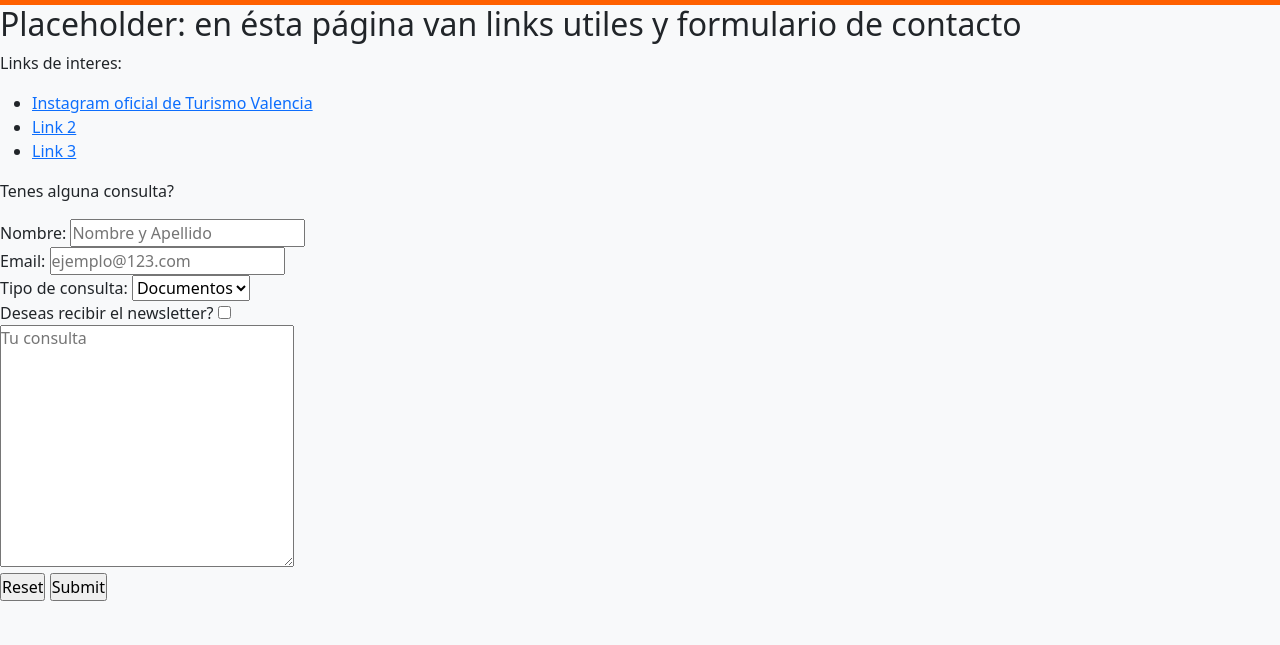
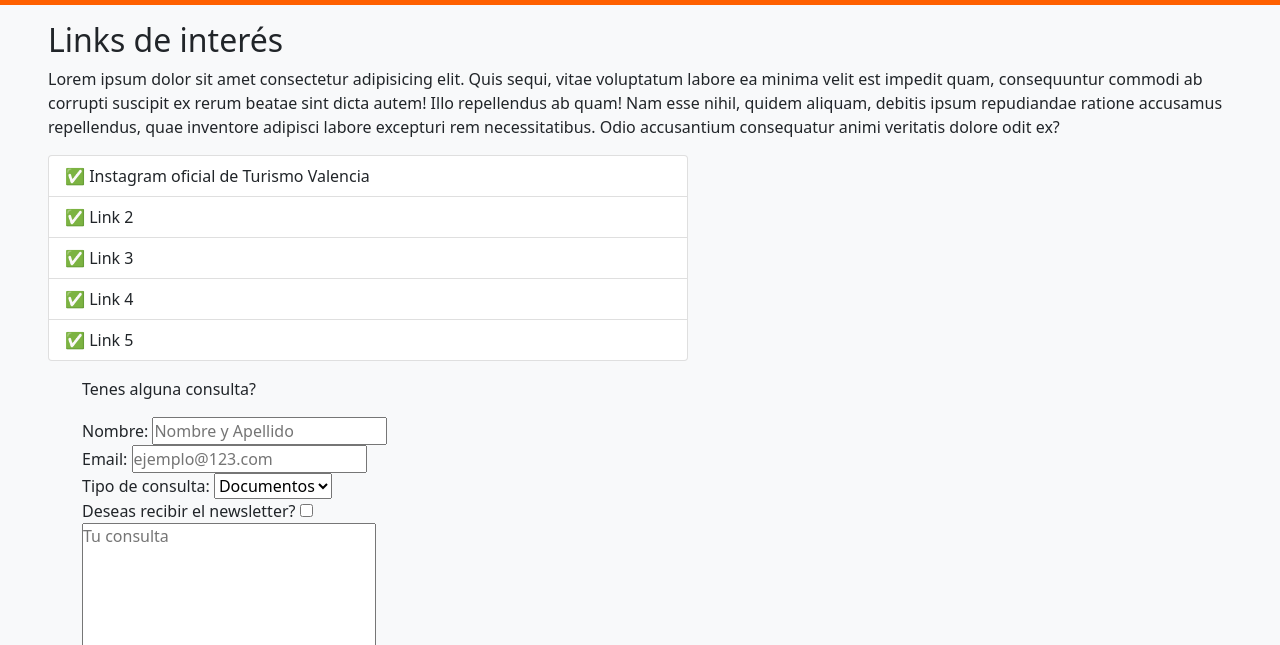
Before and after one commit to gonzalocibeira/como-emigrar-a-Valencia, a plain HTML site: page pages/links_y_contacto.html in a window 1280 px wide. Shown: the part 69-714 px from the top of the page. Drawn offline with nearby package versions, Linux system fonts and the light colour scheme.

Commit message:
bootstrap on links_y_contacto

```diff
--- a/pages/links_y_contacto.html
+++ b/pages/links_y_contacto.html
@@ -50,19 +50,32 @@
         </div>
     </nav>
     <main>
-        <h2>Placeholder: en ésta página van links utiles y formulario de contacto</h2>
-        <p>Links de interes:</p>
-        <ul class="links_interes">
-            <li>
-                <a href="https://www.instagram.com/visit_valencia/" target="blank"> Instagram oficial de Turismo Valencia</a>
-            </li>
-            <li>
-                <a href="#"> Link 2</a>
-            </li>
-            <li>
-                <a href="#"> Link 3</a>
-            </li>
-        </ul>
+        <div class="d-flex flex-column align-items-start">
+            <h2 class="mt-3 mx-5">
+                Links de interés
+            </h2>
+            <p class="mx-5">Lorem ipsum dolor sit amet consectetur adipisicing elit. Quis sequi, vitae voluptatum labore ea minima velit est impedit quam, consequuntur commodi ab corrupti suscipit ex rerum beatae sint dicta autem!
+            Illo repellendus ab quam! Nam esse nihil, quidem aliquam, debitis ipsum repudiandae ratione accusamus repellendus, quae inventore adipisci labore excepturi rem necessitatibus. Odio accusantium consequatur animi veritatis dolore odit ex?
+            </p>
+        </div>
+        <div class="list-group w-50 mx-5 mb-3">
+            <a href="https://www.instagram.com/visit_valencia/" target="_blank" class="list-group-item list-group-item-action">
+                &#9989 Instagram oficial de Turismo Valencia
+            </a>
+            <a href="#" class="list-group-item list-group-item-action">
+                &#9989 Link 2
+            </a>
+            <a href="#" class="list-group-item list-group-item-action">
+                &#9989 Link 3
+            </a>
+            <a href="#" class="list-group-item list-group-item-action">
+                &#9989 Link 4
+            </a>
+            <a href="#" class="list-group-item list-group-item-action">
+                &#9989 Link 5
+            </a>
+        </div>
+        <div class="container mb-3">
             <form>
                 <p>Tenes alguna consulta?</p>
                 <label for="name">Nombre:</label>
@@ -82,6 +95,7 @@
                 <input type="reset">
                 <input type="submit">
             </form>
+        </div>
     </main>
     <footer class="d-flex flex-wrap justify-content-between align-items-center py-3 t-4 mb-2 border-top bg-secondary mt-auto">
         <div class="ps-3 col-md-10 d-flex align-items-center justify-content-between">
```
Lines whose indentation alone changed are shown as unchanged.
